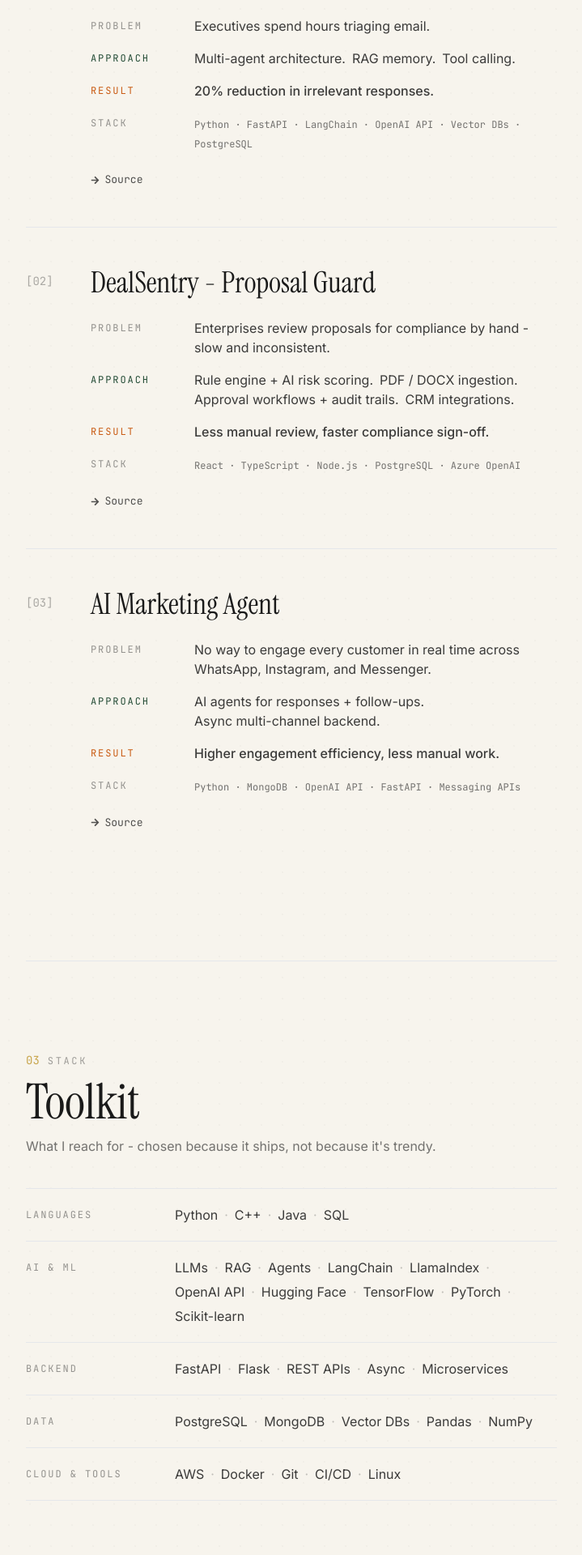
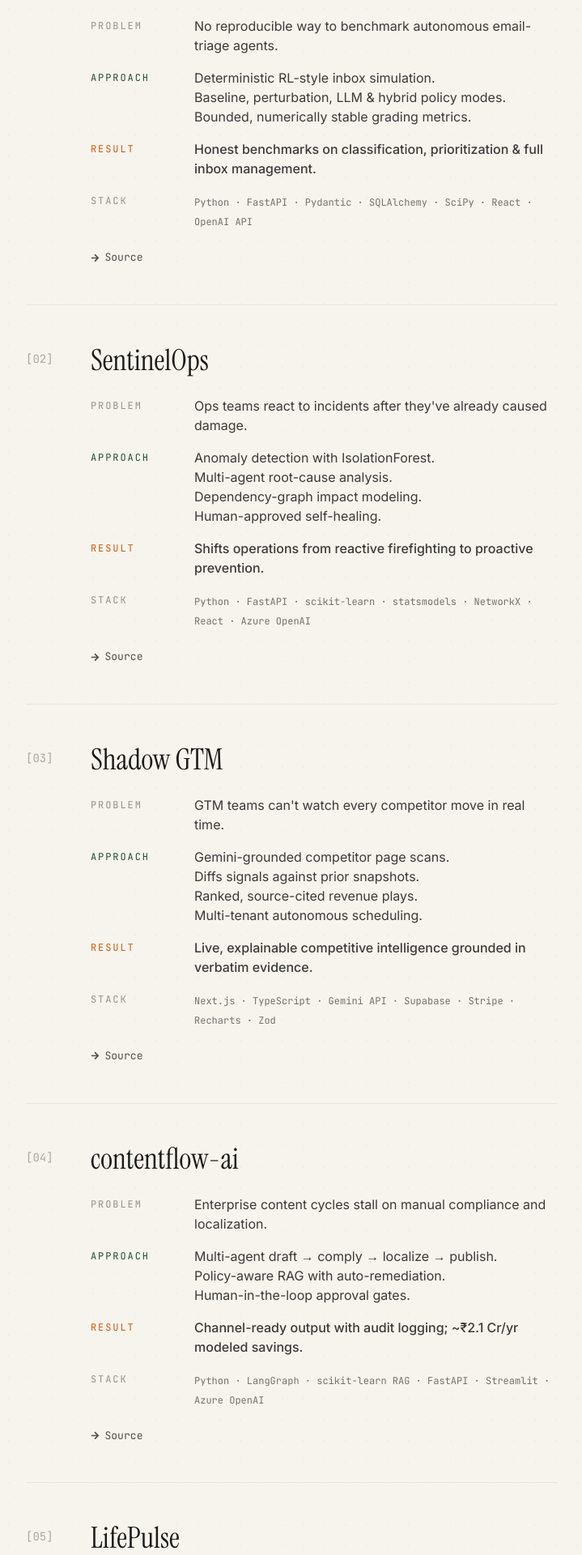
Before and after one commit to rogerdemello/portfolio, a Next.js app: page / in a window 1280 px wide. Shown: the part 2160-4080 px from the top of the page at 81% size, without its empty margins (288-1007 px from the left). Built offline with nearby package versions, Linux system fonts and the light colour scheme.

Commit message:
Curate featured projects, refresh resume
Replace the 3-project list with 6 stronger pieces (Email Copilot,
SentinelOps, Shadow GTM, contentflow-ai, LifePulse, Engram) using the
updated project descriptions; fix the mislabeled contentflow-ai card.

```diff
--- a/components/Projects.tsx
+++ b/components/Projects.tsx
@@ -4,27 +4,51 @@
 const projects = [
   {
     title: "Executive Email Copilot",
-    problem: "Executives spend hours triaging email.",
-    approach: ["Multi-agent architecture.", "RAG memory.", "Tool calling."],
-    result: "20% reduction in irrelevant responses.",
-    stack: "Python · FastAPI · LangChain · OpenAI API · Vector DBs · PostgreSQL",
+    problem: "No reproducible way to benchmark autonomous email-triage agents.",
+    approach: ["Deterministic RL-style inbox simulation.", "Baseline, perturbation, LLM & hybrid policy modes.", "Bounded, numerically stable grading metrics."],
+    result: "Honest benchmarks on classification, prioritization & full inbox management.",
+    stack: "Python · FastAPI · Pydantic · SQLAlchemy · SciPy · React · OpenAI API",
     links: [{ label: "Source", href: "https://github.com/rogerdemello/autonomous-executive-email-copilot" }],
   },
   {
-    title: "DealSentry - Proposal Guard",
-    problem: "Enterprises review proposals for compliance by hand - slow and inconsistent.",
-    approach: ["Rule engine + AI risk scoring.", "PDF / DOCX ingestion.", "Approval workflows + audit trails.", "CRM integrations."],
-    result: "Less manual review, faster compliance sign-off.",
-    stack: "React · TypeScript · Node.js · PostgreSQL · Azure OpenAI",
-    links: [{ label: "Source", href: "https://github.com/rogerdemello/DealSentry/" }],
+    title: "SentinelOps",
+    problem: "Ops teams react to incidents after they've already caused damage.",
+    approach: ["Anomaly detection with IsolationForest.", "Multi-agent root-cause analysis.", "Dependency-graph impact modeling.", "Human-approved self-healing."],
+    result: "Shifts operations from reactive firefighting to proactive prevention.",
+    stack: "Python · FastAPI · scikit-learn · statsmodels · NetworkX · React · Azure OpenAI",
+    links: [{ label: "Source", href: "https://github.com/rogerdemello/sentinel-ops" }],
   },
   {
-    title: "AI Marketing Agent",
-    problem: "No way to engage every customer in real time across WhatsApp, Instagram, and Messenger.",
-    approach: ["AI agents for responses + follow-ups.", "Async multi-channel backend."],
-    result: "Higher engagement efficiency, less manual work.",
-    stack: "Python · MongoDB · OpenAI API · FastAPI · Messaging APIs",
+    title: "Shadow GTM",
+    problem: "GTM teams can't watch every competitor move in real time.",
+    approach: ["Gemini-grounded competitor page scans.", "Diffs signals against prior snapshots.", "Ranked, source-cited revenue plays.", "Multi-tenant autonomous scheduling."],
+    result: "Live, explainable competitive intelligence grounded in verbatim evidence.",
+    stack: "Next.js · TypeScript · Gemini API · Supabase · Stripe · Recharts · Zod",
+    links: [{ label: "Source", href: "https://github.com/rogerdemello/shadow-gtm" }],
+  },
+  {
+    title: "contentflow-ai",
+    problem: "Enterprise content cycles stall on manual compliance and localization.",
+    approach: ["Multi-agent draft → comply → localize → publish.", "Policy-aware RAG with auto-remediation.", "Human-in-the-loop approval gates."],
+    result: "Channel-ready output with audit logging; ~₹2.1 Cr/yr modeled savings.",
+    stack: "Python · LangGraph · scikit-learn RAG · FastAPI · Streamlit · Azure OpenAI",
     links: [{ label: "Source", href: "https://github.com/rogerdemello/contentflow-ai" }],
+  },
+  {
+    title: "LifePulse",
+    problem: "Health risk signals sit unread across disconnected metrics.",
+    approach: ["Random Forest models per condition.", "BMI / BP / cholesterol risk stratification.", "USDA-integrated nutrition tracking.", "Offline local inference."],
+    result: "Heart disease 87.2%, migraine 82.0%, health score R² 0.82.",
+    stack: "Python · Flask · scikit-learn · XGBoost · pandas · ONNX · Gunicorn",
+    links: [{ label: "Source", href: "https://github.com/rogerdemello/LifePulse" }],
+  },
+  {
+    title: "Engram",
+    problem: "AI memory is locked inside apps with no user control or auditability.",
+    approach: ["User-owned, verifiable memory layer on Sui.", "On-chain consent grants / revokes.", "Seal-encrypted Walrus storage.", "Receipts citing the exact memories used."],
+    result: "Portable, auditable AI memory with real-time on-chain consent.",
+    stack: "Next.js · TypeScript · Sui Move · Walrus · Seal · Azure OpenAI · Playwright",
+    links: [{ label: "Source", href: "https://github.com/rogerdemello/engram" }],
   },
 ];
 
```
Also changed, not shown: 1 other file (tests, documents, lock files or other folders).
